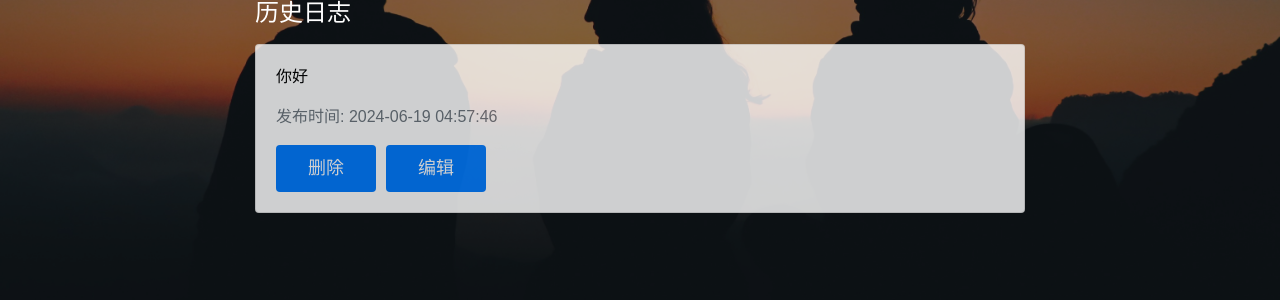
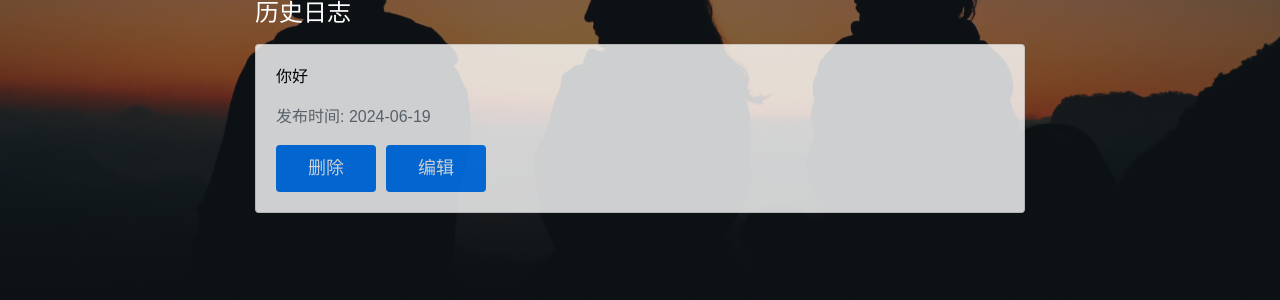
Before and after one commit to qjtingithub/wander-pals, a Flask app: page /log in a window 1280 px wide. Shown: the part 395-695 px from the top of the page. Run offline with Flask 3, Linux system fonts and the light colour scheme; a user stored in the database is signed in; some libraries are stand-ins or nearby versions.

Commit message:
第2轮检查前

```diff
--- a/backend/app.py
+++ b/backend/app.py
@@ -474,8 +474,9 @@ def delete_team(team_id):
         return redirect(url_for('my_teams'))
 
     invitation = Invitation.query.filter_by(team_id=team_id).first()
-    db.session.delete(invitation)
-    db.session.commit()
+    if invitation:
+        db.session.delete(invitation)
+        db.session.commit()
 
     db.session.delete(team)
     db.session.commit()
--- a/frontend/templates/log.html
+++ b/frontend/templates/log.html
@@ -16,7 +16,7 @@
     <div class="card mt-3" style="color: #000; opacity: 0.8;">
         <div class="card-body">
             <p>{{ log.content }}</p>
-            <p class="text-muted">发布时间: {{ log.timestamp.strftime('%Y-%m-%d %H:%M:%S') }}</p>
+            <p class="text-muted">发布时间: {{ log.timestamp.strftime('%Y-%m-%d') }}</p>
             <div class="d-flex justify-content-start">
                 <form action="/log/delete/{{ log.id }}" method="POST" class="btn-form">
                     <button type="submit" class="btn btn-custom">删除</button>
```
